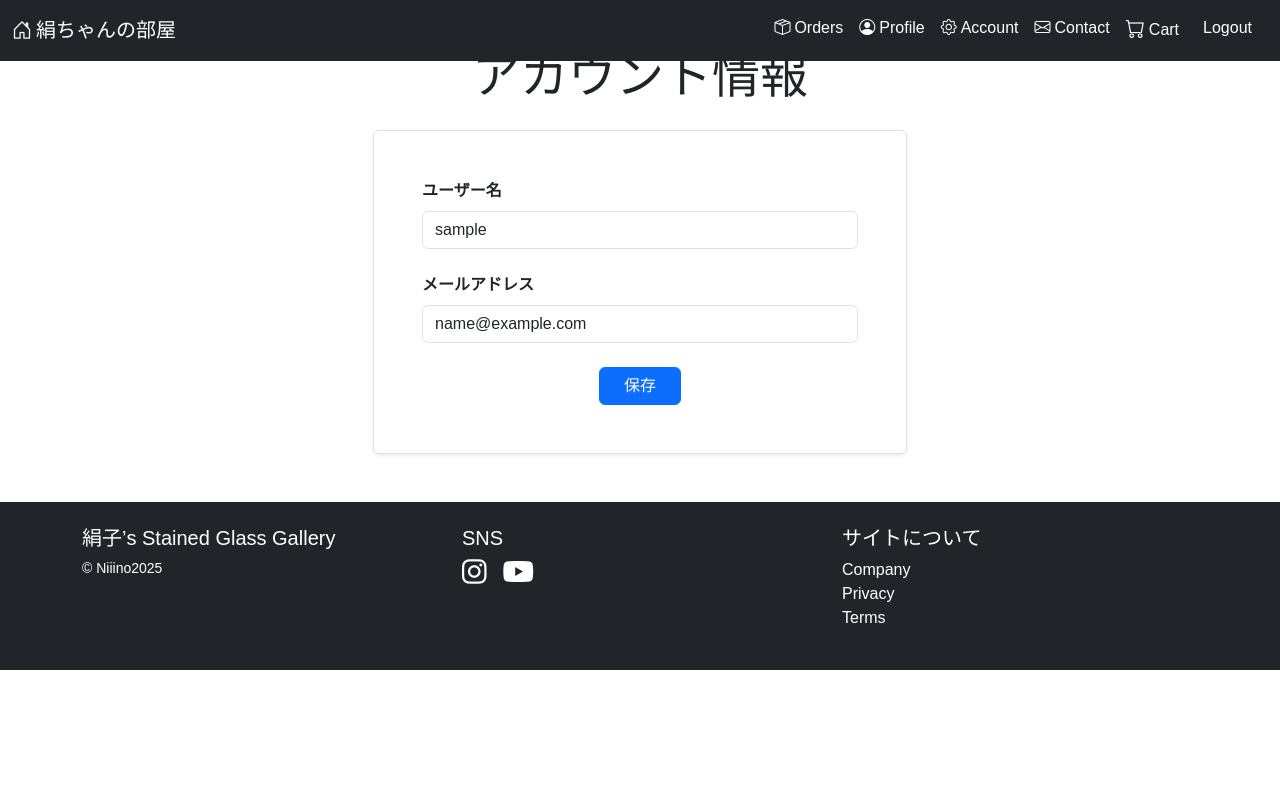
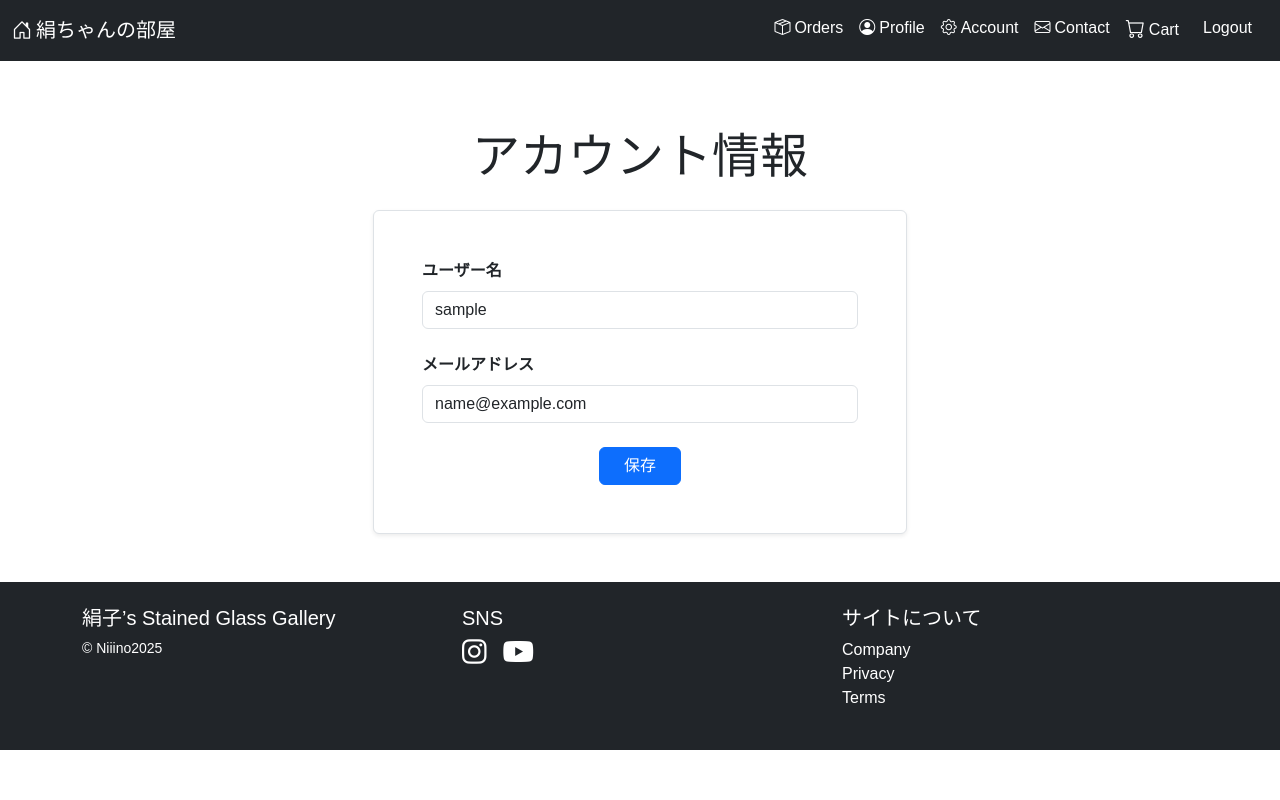
Before and after one commit to kentN1128/Kinuchan, a Django app: page /account/ in a window 1280 px wide. Run offline with Django 5.2, Linux system fonts and the light colour scheme; the visitor is signed in with stand-in values (Sample User, id 1); data comes from the database, SQL or seed files in the repository; some libraries are stand-ins or nearby versions.

Commit message:
Template

```diff
--- a/templates/base.html
+++ b/templates/base.html
@@ -15,10 +15,13 @@
      <link rel="stylesheet" href="/static/css/style.css">
     <script src="https://cdn.jsdelivr.net/npm/bootstrap@5.3.0/dist/js/bootstrap.bundle.min.js"></script>
     <style>
-    body {
-      font-family: "Noto Sans JP", sans-serif;
-    }
-  </style>
+      body {
+        font-family: "Noto Sans JP", sans-serif;
+          }
+      body {
+        padding-top: 80px; /* ナビバーの高さに応じて調整 */
+          }
+      </style>
 
 </head>
 
```
